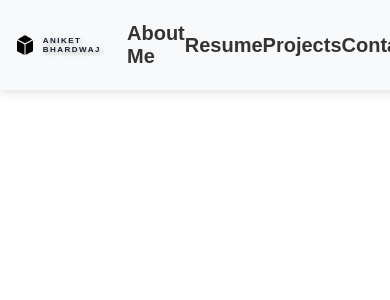
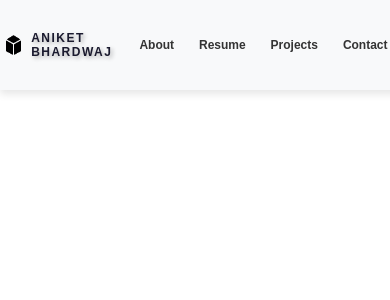
Before and after one commit to aniket44788/Fitness-Website, a React (Vite) app: page / in a window 390 px wide. Shown: the top 300 px of the page. Built offline with nearby package versions, Linux system fonts and the light colour scheme.

Commit message:
change-media-query

```diff
--- a/src/Navbar/Navbar.css
+++ b/src/Navbar/Navbar.css
@@ -53,20 +53,16 @@
   align-items: center;
   justify-content: space-around;
   cursor: pointer;
+  font-size: 25px;
 }
 
 /* Heading Text */
-.heading-1 h3 {
-  font-size: 20px;
+.heading-1-h3 {
+  /* font-size: 25px; */
   font-family: "Arial Narrow Bold", sans-serif;
   color: #333; /* Default text color */
   transition: color 0.3s ease-in-out, text-shadow 0.3s ease-in-out;
-}
 
-/* Glow Effect on Hover */
-.heading-1 h3:hover {
-  color: #5c67f2; /* Soft Blue Glow */
-  text-shadow: 0px 0px 20px rgba(92, 103, 242, 0.8);
 }
 
 /* 📱 Mobile Devices (max-width: 600px) */
@@ -92,7 +88,7 @@
     height: 20px;
   }
   .name-h4{
-    font-size: 8px;
+    font-size: 12px;
   }
 
   .heading-1 {
@@ -101,11 +97,12 @@
     flex-direction: row;
     align-items: center;
     /* border: 2px solid green; */
+    font-size: 20px;
   }
 
-  .heading-1 h3 {
+  .heading-1-h3 {
     flex-direction: row;
-    font-size: 8px;
+    font-size: 12px;
     padding: 8px 0;
     /* border: 2px solid black; */
   }
--- a/src/Navbar/Navbar.jsx
+++ b/src/Navbar/Navbar.jsx
@@ -10,10 +10,10 @@ const Navbar = () => {
         <h4 className="name-h4">  ANIKET BHARDWAJ </h4>
       </div>
       <div className="heading-1">
-        <h3> About Me </h3>
-        <h3> Resume </h3>
-        <h3> Projects </h3>
-        <h3> Contact </h3>
+        <h5 className="heading-1-h3" > About </h5>
+        <h5 className="heading-1-h3" > Resume </h5>
+        <h5 className="heading-1-h3" > Projects </h5>
+        <h5 className="heading-1-h3" > Contact </h5>
       </div>
     </nav>
   );
```
